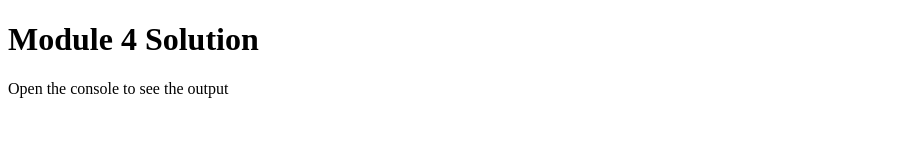
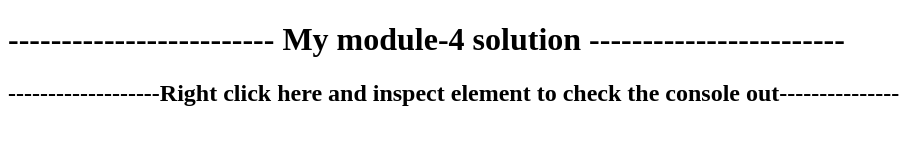
Before and after one commit to AamnaKhaliq/aamnakhaliq.github.io, a plain HTML site: page courseramodule4/index.html in a window 1280 px wide. Shown: the whole page, without its empty margins (0-899 px from the left). Drawn offline with Linux system fonts and the light colour scheme.

Commit message:
Update index.html

```diff
--- a/courseramodule4/index.html
+++ b/courseramodule4/index.html
@@ -1,14 +1,14 @@
 <!DOCTYPE html>
 <html>
 <head>
-  <meta charset="utf-8">
-  <title>Module 4 Solution Starter</title>
-<!--   <script src="js/SpeakHello.js"></script>
-  <script src="js/SpeakGoodBye.js"></script> -->
-  <script src="js/script.js"></script>
+	<title></title>
 </head>
 <body>
-  <h1>Module 4 Solution </h1>
-  <p> Open the console to see the output</p>
+	<h1>------------------------- My module-4 solution ------------------------</h1>
+  <h2>-------------------Right click here and inspect element to check the console out--------------------</h2>
+	<script src="script.js" ="text/javascript">
+
+		</script>
+
 </body>
 </html>
```
